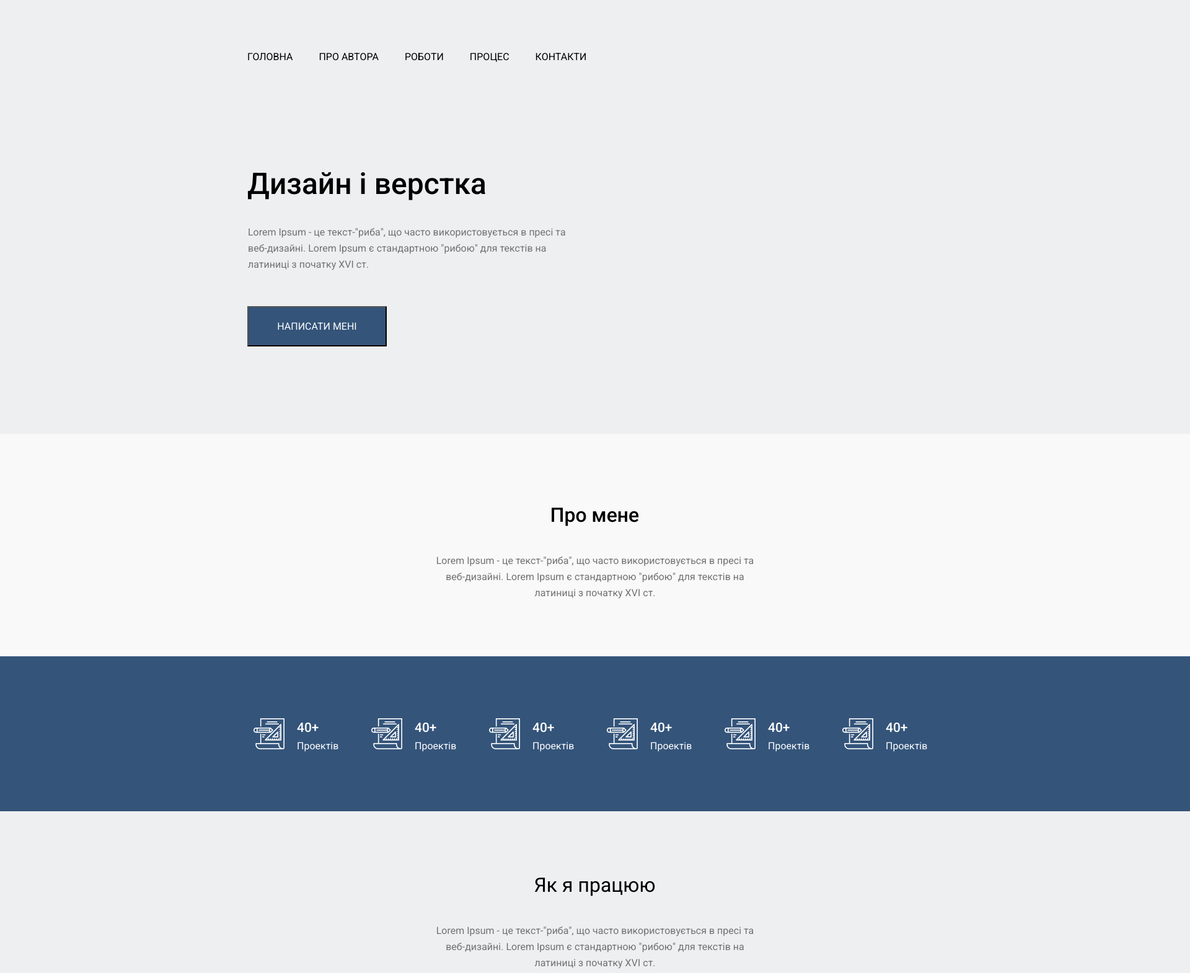
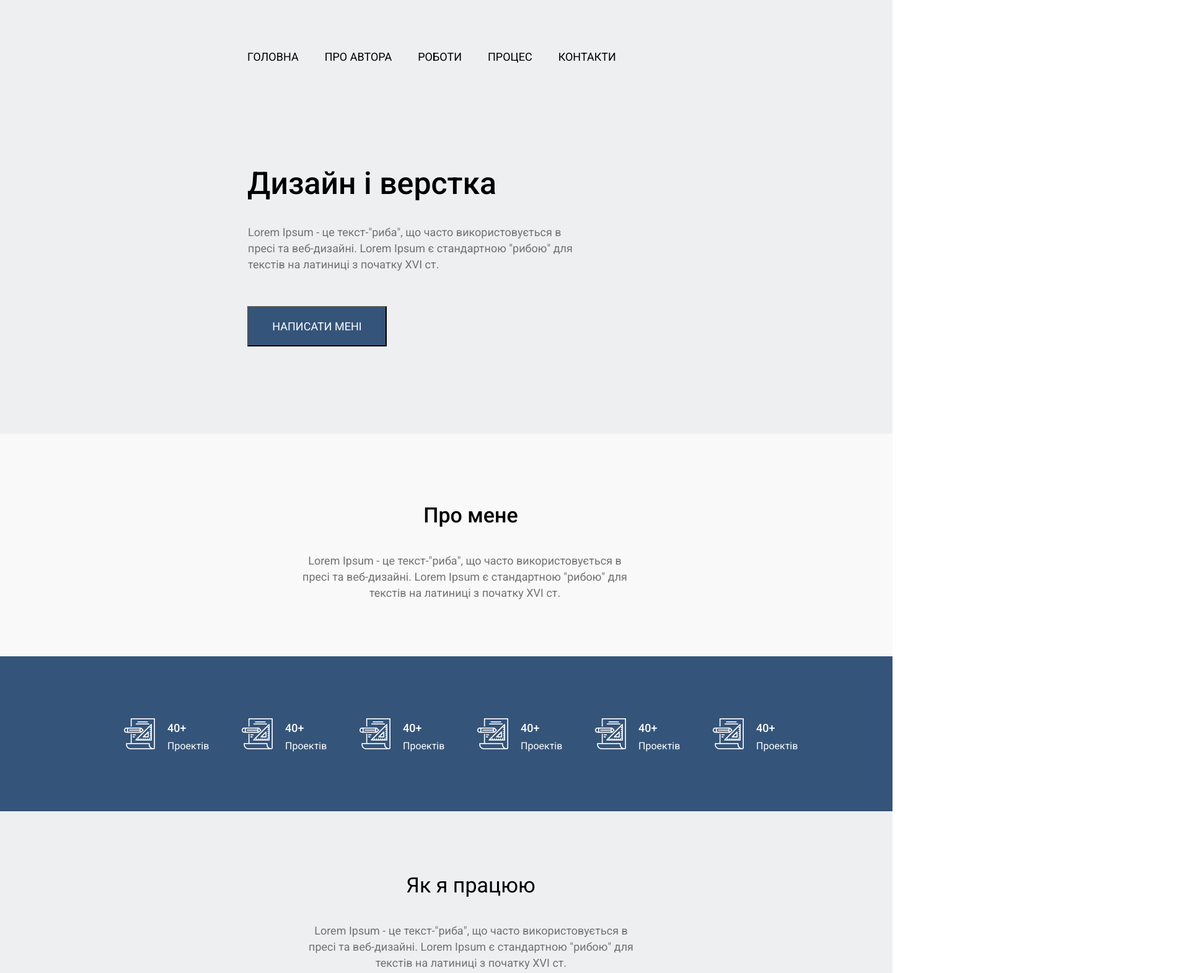
Before and after one commit to SemVR/hw_9, a plain HTML site: page index.html in a window 1280 px wide. Shown: the top 1570 px of the page at 62% size, 1920 px wide, since content can reach past the window. Drawn offline with nearby package versions, Linux system fonts and the light colour scheme; files whose address does not match are found by name.

Commit message:
compl1440px

```diff
--- a/index.html
+++ b/index.html
@@ -11,24 +11,24 @@
 </head>
 <body>
     <div class="First_screen">
-        <div class="first-screen_menu">
-            <p class="first-screen_menu_1">Головна</p>
-            <p class="first-screen_menu_2">Про автора</p>
-            <p class="first-screen_menu_3">Роботи</p>
-            <p class="first-screen_menu_4">Процес</p>
-            <p class="first-screen_menu_5">Контакти</p>
+        <div class="first_screen_menu">
+            <p class="first_screen_menu_1">Головна</p>
+            <p class="first_screen_menu_2">Про автора</p>
+            <p class="first_screen_menu_3">Роботи</p>
+            <p class="first_screen_menu_4">Процес</p>
+            <p class="first_screen_menu_5">Контакти</p>
         </div>
 
-        <div class="first-screen_box">
+        <div class="first_screen_box">
             <p>Дизайн і верстка</p>
         </div>
 
-        <div class="first-screen_content">
+        <div class="first_screen_content">
             <p>Lorem Ipsum - це текст-"риба", що часто використовується в пресі та веб-дизайні. Lorem Ipsum є стандартною "рибою" для текстів на латиниці з початку XVI ст.</p>
         </div>
 
-        <div class="first-screen__button">
-            <button class="first-screen__button1">НАПИСАТИ МЕНІ</button>
+        <div class="first_screen__button">
+            <button class="first_screen__button1">НАПИСАТИ МЕНІ</button>
         </div>
     </div>
 
--- a/style.css
+++ b/style.css
@@ -5,8 +5,14 @@
     width: 1920px;
     background-color: #EEEFF1;
 }
+@media (max-width: 1440px){
+    .First_screen{
+        width: 1440px;
+    }
+}
 
-.first-screen_menu{
+/* device (1440px(-33%), 1024px(-30%), 768px(-33%), 425px(-80%), 375px(-15%)) */
+.first_screen_menu{
     display: flex;
     padding-top: 79px;
     padding-left: 399px;
@@ -18,12 +24,17 @@
     color: black;
     text-transform: uppercase;
 }
+@media (max-width: 1440px){
+    .first_screen_menu{
+        font-size: 18px;
+    }
+}
 
 .first-screen_menu :hover{
     color: #34547A;
 }
 
-.first-screen_box{
+.first_screen_box{
     width: 541px;
     height: 45px;
     padding-top: 162px;
@@ -33,8 +44,13 @@
     line-height: 79px;
     font-weight: 500;
 }
+@media (max-width: 1440px){
+    .first_screen_box{
+        font-size: 50px;
+    }
+}
 
-.first-screen_content{
+.first_screen_content{
     width: 540px;
     height: 67px;
     padding-top: 60px;
@@ -44,13 +60,18 @@
     line-height: 26px;
     color: #727272;
 }
+@media (max-width: 1440px){
+    .first_screen_content{
+        font-size: 18px;
+    }
+}
 
-.first-screen__button{
+.first_screen__button{
     padding-top: 65px;
     padding-left: 399px;
 }
 
-.first-screen__button1{
+.first_screen__button1{
     width: 225px;
     height: 65px;
     background-color: #34547A;
@@ -62,12 +83,23 @@
     color: #ffffff;
     font-family: "Roboto", serif;
 }
+@media (max-width: 1440px){
+    .first_screen__button1{
+        font-size: 18px;
+    }
+}
+
 
 .screen_about_me{
     height: 359px;
     width: 1920px;
     background-color: #f9f9f9;
     font-family: "Roboto", serif;
+}
+@media (max-width: 1440px){
+    .screen_about_me{
+        width: 1440px;
+    }
 }
 
 .screen_about_me_text{
@@ -80,9 +112,13 @@
     color: #000000;
     padding-left: 758px;
     padding-top: 112px;
-
 }
-
+@media (max-width: 1440px){
+    .screen_about_me_text{
+        font-size: 34px;
+        padding-left: 558px;
+    }
+}
 .screen_about_me_content{
     padding-left: 690px;
     padding-top: 50px;
@@ -94,6 +130,12 @@
     text-align: center;
     color: #727272;
 }
+@media (max-width: 1440px){
+    .screen_about_me_content{
+        font-size: 18px;
+        padding-left: 480px;
+    }
+}
 
 .numbers{
     width: 1920px;
@@ -101,6 +143,11 @@
     font-family: "Roboto", serif;
     background-color: #34547A;
     display: flex;
+}
+@media (max-width: 1440px){
+    .numbers{
+        width: 1440px;
+    }
 }
 
 
@@ -110,6 +157,11 @@
     padding-top: 100px;
     padding-left: 409px;
     display: flex;
+}
+@media (max-width: 1440px){
+    .numbers_item1{
+        padding-left: 200px;
+    }
 }
 
 .img{
@@ -130,6 +182,11 @@
     font-size: 21px;
     line-height: 25px;
 }
+@media (max-width: 1440px){
+    .group_text1{
+        font-size: 23px;
+    }
+}
 .group_text2{
     width: 71px;
     height: 15px;
@@ -137,6 +194,11 @@
     font-size: 16px;
     line-height: 26px;
     padding-top: 10px;
+}
+@media (max-width: 1440px){
+    .group_text1{
+        font-size: 18px;
+    }
 }
 .numbers_item2{
     width: 141px;
@@ -186,11 +248,17 @@
     background-color: #EEEFF1;
     font-family: "Roboto", serif;
 }
+@media (max-width: 1440px){
+    .video{
+        width: 1440px;
+    }
+}
 .video_title{
     width: 540px;
     height: 147px;
     padding-top: 100px;
 }
+
 .video_title1{
     width: 403px;
     height: 30px;
@@ -199,6 +267,12 @@
     line-height: 38px;
     text-align: center;
     color: #000000;
+}
+@media (max-width: 1440px){
+    .video_title1{
+        padding-left: 558px;
+        font-size: 34px;
+    }
 }
 .video_title_text{
     width: 540px;
@@ -212,13 +286,23 @@
     text-align: center;
     color: #727272;
 }
+@media (max-width: 1440px){
+    .video_title_text{
+        padding-left: 490px;
+        font-size: 18px;
+    }
+}
 .video_player{
     width: 1110px;
     height: 600px;
     padding-top: 57px;
     padding-left: 405px;
     display: flex;
-
+}
+@media (max-width: 1440px){
+    .video_player{
+        padding-left: 203px;
+    }
 }
 
 .video_player_img{
@@ -243,6 +327,11 @@
   background-color: #34547A;
   font-family: "Roboto", serif;
 }
+@media (max-width: 1440px){
+    .footer{
+        width: 1440px;
+    }
+}
 
 .footer_name{
     width: 130px;
@@ -254,6 +343,11 @@
     line-height: 25px;
     color: #ffffff;
 }
+@media (max-width: 1440px){
+    .footer_name{
+        padding-left: 203px;
+    }
+}
 .footer_text{
     width: 193px;
     height: 12px;
@@ -264,3 +358,8 @@
     line-height: 21px;
     color: #ffffff;
 }
+@media (max-width: 1440px){
+    .footer_text{
+        padding-left: 203px;
+    }
+}
```
